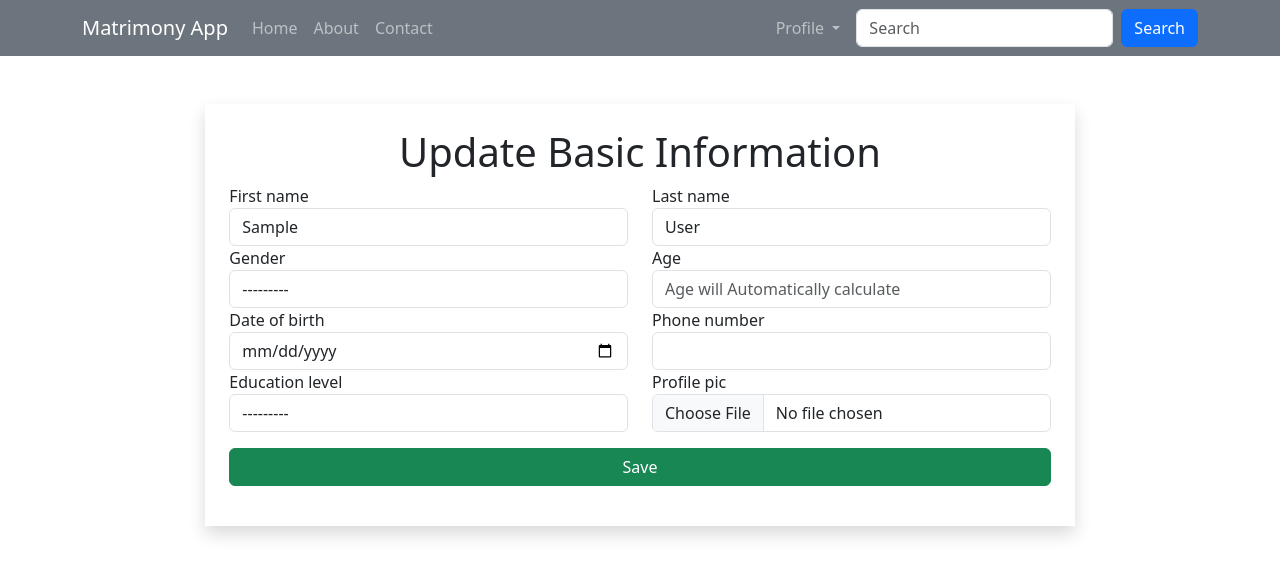
After one commit to Tuttumon21/matrimony, a Django app: page /accounts/basic_info/ in a window 1280 px wide. The commit adds this page. Shown: the top 577 px of the page. Run offline with Django 4.2, Linux system fonts and the light colour scheme; the visitor is signed in with stand-in values (Sample User, id 1).

Commit message:
basicInfoForm added

```diff
--- a/matrimony/accounts/forms.py
+++ b/matrimony/accounts/forms.py
@@ -1,5 +1,6 @@
-from django.forms import Form, ModelForm, CharField, TextInput, EmailField, PasswordInput, EmailInput,NumberInput, Select,DateInput
+from django.forms import Form, ModelForm, CharField, TextInput, EmailField, PasswordInput, EmailInput,NumberInput, Select,DateInput,FileInput
 from .models import User
+from django import forms
 
 
 class LoginForm(Form):
@@ -38,28 +39,43 @@ class RegistrationForm(ModelForm):
     class Meta:
         model = User
         fields = [
-            'first_name',
-            'last_name',
             'username',
             'email',
-            'phone_number',
-            'date_of_birth',
-            'gender',
             'password',
 
         ]
         widgets =  {
-            'first_name': TextInput(attrs={'class': 'form-control'}),
-            'last_name': TextInput(attrs={'class': 'form-control'}),
-            'phone_number': NumberInput(attrs={'class': 'form-control'}),
-            'date_of_birth': DateInput(attrs={'class': 'form-control', 'type': 'date'}),
-            'gender': Select(attrs={'class': 'form-control'}),
+
+            'username': TextInput(attrs={'class': 'form-control'}),
             'email': EmailInput(attrs={'class': 'form-control'}),
             'password': PasswordInput(attrs={'class': 'form-control'}),
-            'username': TextInput(attrs={'class': 'form-control'}),
 
         }
 
 class ProfileUpdateForm(RegistrationForm):
     password = None
     confirm_password = None
+
+class BasicInfoForm(forms.ModelForm):
+    class Meta:
+        model = User
+        fields = [
+            'first_name',
+            'last_name',
+            'gender',
+            'age',
+            'phone_number',
+            'date_of_birth',
+            'education_level',
+            'profile_pic',
+        ]
+        widgets = {
+            'first_name': forms.TextInput(attrs={'class': 'form-control'}),
+            'last_name': forms.TextInput(attrs={'class': 'form-control'}),
+            'gender': forms.Select(attrs={'class': 'form-control'}),
+            'age': forms.TextInput(attrs={'class': 'form-control', 'readonly': 'readonly', 'placeholder': 'Age will Automatically calculate'}),
+            'phone_number': forms.TextInput(attrs={'class': 'form-control'}),
+            'date_of_birth': forms.DateInput(attrs={'class': 'form-control', 'type': 'date'}),
+            'education_level': forms.Select(attrs={'class': 'form-control'}),
+            'profile_pic': forms.FileInput(attrs={'class': 'form-control'}),
+        }
--- a/matrimony/accounts/models.py
+++ b/matrimony/accounts/models.py
@@ -1,36 +1,53 @@
 from django.db import models
 from django.contrib.auth.models import AbstractUser
-import datetime
+from datetime import date
+# import datetime
 # Create your models here.
 
 class User(AbstractUser):
-
+    email = models.EmailField(
+        max_length=50,
+        unique=True,
+        verbose_name='email address',
+    )
+    phone_number = models.CharField(
+        max_length=15,
+        blank=True,
+        verbose_name='Phone number'
+    )
+    date_of_birth = models.DateField(
+        null=True,
+        blank=True,
+        verbose_name='Date of birth'
+    )
     GENDER_CHOICES = (
         ('M', 'Male'),
         ('F', 'Female'),
         ('O', 'Other'),
     )
-
-    phone_number = models.CharField(
-        max_length=15,
-        blank=True,
-        verbose_name='Phone number'
-    )
-
-    date_of_birth = models.DateField(
-        null=True,
-        blank=True,
-        verbose_name='Date of birth'
-    )
-
     gender = models.CharField(
         max_length=1,
         choices=GENDER_CHOICES,
         blank=False,
         verbose_name='Gender',
-        default='M'
     )
+    education_level = models.CharField(
+        max_length=50,
+        blank=True,
+        verbose_name='Education level',
+        choices=[('SSLC', 'SSLC'), ('PLUSTWO', 'PLUSTWO'), ('BACHELOR', 'BACHELOR'), ('MASTERS', 'MASTERS'), ('PHD', 'PHD')]
+    )
+    age = models.PositiveIntegerField(null=True, blank=True)
+    profile_pic = models.ImageField(upload_to='profile_pics/', null=True, blank=True)
 
+    def save(self, *args, **kwargs):
+        if self.date_of_birth:
+            today = date.today()
+            self.age = today.year - self.date_of_birth.year - (
+                (today.month, today.day) < (self.date_of_birth.month, self.date_of_birth.day)
+            )
+        self.email = self.email.lower()
+        super(User, self).save(*args, **kwargs)
 
 @property
 def is_basic_profile_complete(self):
@@ -45,9 +62,9 @@ def is_basic_profile_complete(self):
         self.gender
     ])
 
-@property
-def age(self):
-    if self.date_of_birth is not None:
-        return int((datetime.date.today() - self.date_of_birth).days / 365.25)
-    else:
-        return None
+# @property
+# def age(self):
+#     if self.date_of_birth is not None:
+#         return int((datetime.date.today() - self.date_of_birth).days / 365.25)
+#     else:
+#         return None
--- /dev/null
+++ b/matrimony/accounts/templates/accounts/basic_info.html
@@ -0,0 +1,48 @@
+<!-- basic_info.html -->
+{% extends 'shared/base.html' %}
+
+{% block content %}
+<div class="row">
+  <div class="col-sm-8 offset-sm-2 mt-5 shadow p-4">
+    <h1 class="text-center">Update Basic Information</h1>
+    <form method="post" enctype="multipart/form-data">
+      {% csrf_token %}
+      <div class="row">
+        <div class="col">
+          {% include 'components/form_field.html' with field=form.first_name %}
+        </div>
+        <div class="col">
+          {% include 'components/form_field.html' with field=form.last_name %}
+        </div>
+      </div>
+      <div class="row">
+        <div class="col">
+          {% include 'components/form_field.html' with field=form.gender %}
+        </div>
+        <div class="col">
+          {% include 'components/form_field.html' with field=form.age %}
+        </div>
+      </div>
+      <div class="row">
+        <div class="col">
+          {% include 'components/form_field.html' with field=form.date_of_birth %}
+        </div>
+        <div class="col">
+          {% include 'components/form_field.html' with field=form.phone_number %}
+        </div>
+      </div>
+      <div class="row">
+        <div class="col">
+          {% include 'components/form_field.html' with field=form.education_level %}
+        </div>
+        <div class="col">
+          {% include 'components/form_field.html' with field=form.profile_pic %}
+        </div>
+      </div>
+      <div class="d-grid">
+        <button type="submit" class="btn btn-success my-3">Save</button>
+      </div>
+    </form>
+  </div>
+</div>
+{% endblock %}
--- a/matrimony/accounts/urls.py
+++ b/matrimony/accounts/urls.py
@@ -1,5 +1,7 @@
 from django.urls import path
 from .views import *
+from . import views
+
 
 app_name = 'accounts'
 urlpatterns = [
@@ -10,4 +12,7 @@ urlpatterns = [
     path('profile/edit/', ProfileUpdateView.as_view(), name='profile_edit'),
     path('change-password/', ChangePasswordView.as_view(), name='change_password'),
 
+
+    path('basic_info/', basic_info_view, name='basic_info'),
+
 ]
--- a/matrimony/accounts/views.py
+++ b/matrimony/accounts/views.py
@@ -1,5 +1,5 @@
-from django.shortcuts import render, redirect
-from.forms import LoginForm, RegistrationForm, ProfileUpdateForm
+from django.shortcuts import render, redirect,reverse
+from.forms import LoginForm, RegistrationForm, ProfileUpdateForm, BasicInfoForm
 from django.contrib.auth import authenticate, login, logout
 from .models import User
 from django.forms.forms import BaseForm
@@ -56,7 +56,8 @@ def user_registration(request):
             user.set_password(user.password)
             user.save()
             login(request, user)
-            return redirect('/')
+            # return redirect(reverse('accounts:basic_info'))
+            return redirect('basic_info')
 
         except:
             return render(request, 'accounts/register.html', context)
@@ -80,8 +81,10 @@ class ProfileUpdateView(LoginRequiredMixin, FormView):
     template_name = 'accounts/profile_update.html'
     success_url = reverse_lazy('accounts:profile')
 
-    def get_form(self):
-        return self.form_class(instance=self.request.user)
+    def get_form(self, form_class=None):
+        if form_class is None:
+            form_class = self.get_form_class()
+        return form_class(instance=self.request.user, **self.get_form_kwargs())
 
     def form_valid(self, form):
         form.save()
@@ -89,3 +92,13 @@ class ProfileUpdateView(LoginRequiredMixin, FormView):
 
 class ChangePasswordView(LoginRequiredMixin, TemplateView):
     template_name = 'accounts/change_password.html'
+
+def basic_info_view(request):
+    if request.method == 'POST':
+        form = BasicInfoForm(request.POST, request.FILES, instance=request.user)
+        if form.is_valid():
+            form.save()
+            return redirect('/')  # Change to your desired redirect URL
+    else:
+        form = BasicInfoForm(instance=request.user)
+    return render(request, 'accounts/basic_info.html', {'form': form})
```
Also changed, not shown: matrimony/accounts/templates/accounts/register.html (+3 -18 lines), matrimony/accounts/migrations/0003_alter_user_email.py (added), matrimony/accounts/migrations/0004_user_age_user_education_level_user_profile_pic_and_more.py (added), matrimony/profile_pics/Untitled_design.png (added).
